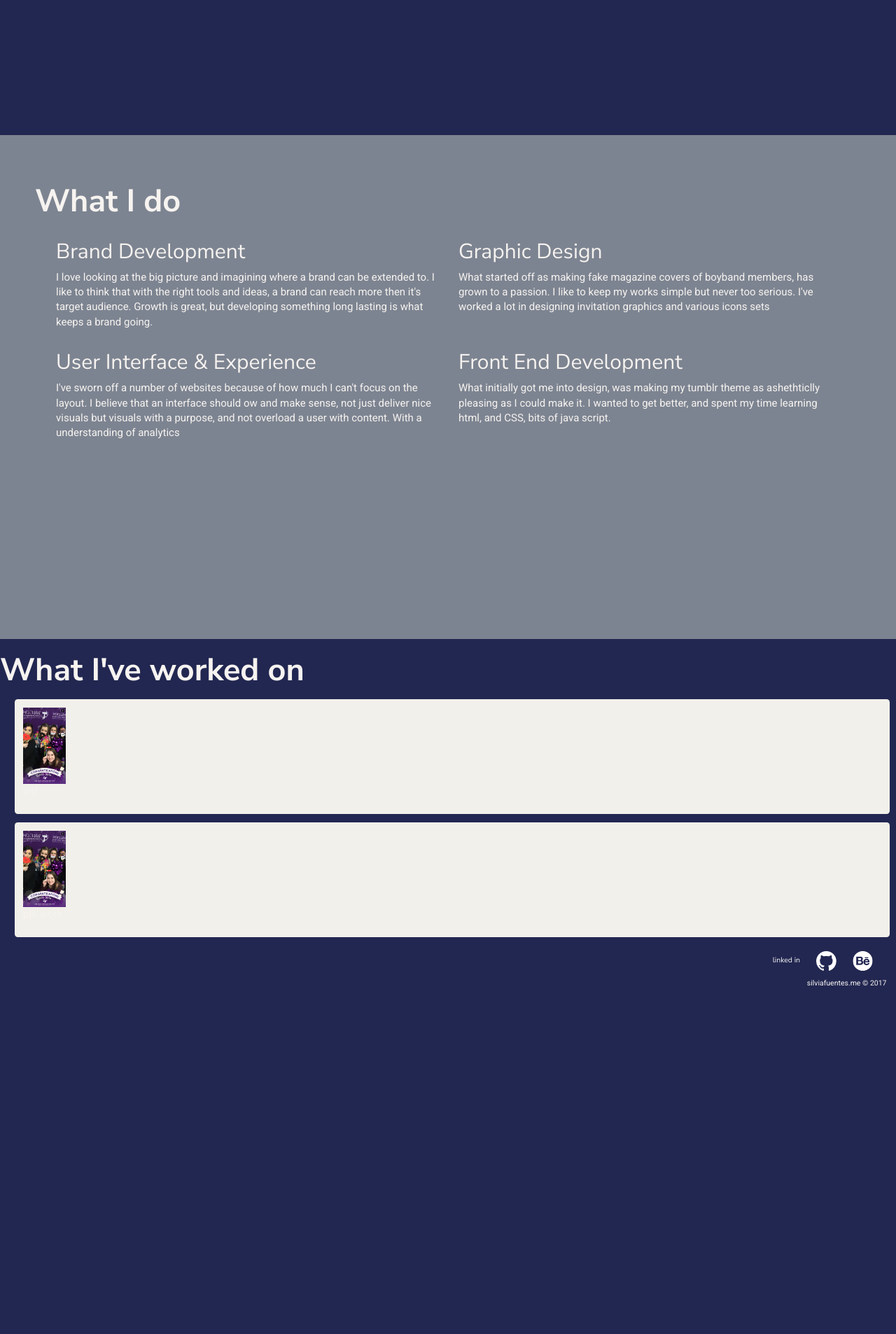
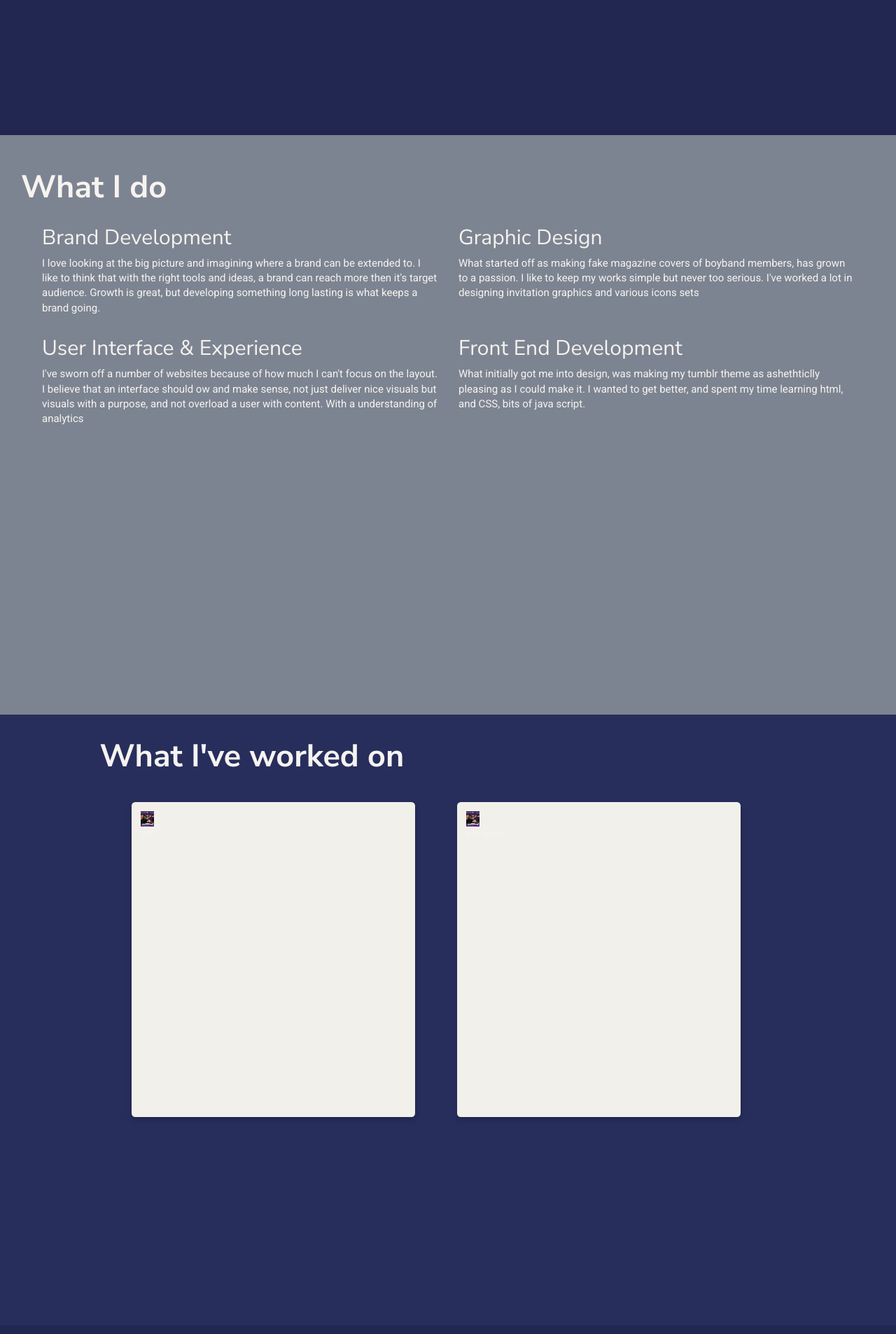
Before and after one commit to silviafuen/silviafuen.github.io, a Jekyll site: the page built from index.html, in a window 1280 px wide. Shown: the part 785-2691 px from the top of the page at 70% size. Built offline with Jekyll 4.4.1, drawn with Linux system fonts in a browser that asks for light colours; before the commit the page ends 2220 px from its top, so only the background shows below that.

Commit message:
The additional css of works section
CSS styling for the works section, as well as the button to view more.

```diff
--- a/css/index.css
+++ b/css/index.css
@@ -24,30 +24,61 @@
 }
 
 .skills {
-  height: 80vh;
+  height: 92vh;
   width: 100%;
-  padding: 50px;
+  padding: 2rem;
   text-align: left;
   background-color: #7D8491;/*2B315C*/
 }
 
+.works {
+  height: 97vh;
+  width: 100%;
+  padding: 1rem 9.5rem 1rem 9.5rem;
+  text-align: left;
+  background-color: #272E5C;
+}
+
 #card {
+  margin:  2rem;
+  padding: .9rem;
   background-color: #F1F0EA;
-  width: 100%;
+  height: 30rem;
+  width: 27rem;
+  border-radius: .35rem;
+  box-shadow: 0 4px 8px 0 rgba(0,0,0,0.2);
+  transition: 0.3s;
+}
+
+#card:hover {
+    background-color: #FFD876;
+    opacity: .81;
+    box-shadow: 0 8px 16px 0 rgba(0,0,0,0.2);
+}
+
+/*.contained:hover {
+  height: 20rem;
+  width: 27rem;
+  background-color: #F1F0EA;
+  opacity: 1;
+}
+.place {
+  position: absolute;
+  clip: rect(0,35rem,20rem,0);
+}*/
+
+button {
+  color: #939393;
+  width: 15rem;
   padding: .8rem;
   margin: .4rem;
   display: inline-block;
   border: 1px none;
-  border-radius: .3rem;
+  border-radius: .35rem;
   box-sizing: border-box;
+  background-color: #FFD876;
 }
 
-/**#selfie {
-    text-align: right;
-    width: 500px;
-  	height: 500px;
-  	background: #DDD;
-  	-moz-border-radius: 50%;
-  	-webkit-border-radius: 50%;
-  	border-radius: 50%;
-}**/
+button:hover {
+  background-color: #FFD469;
+}
```
